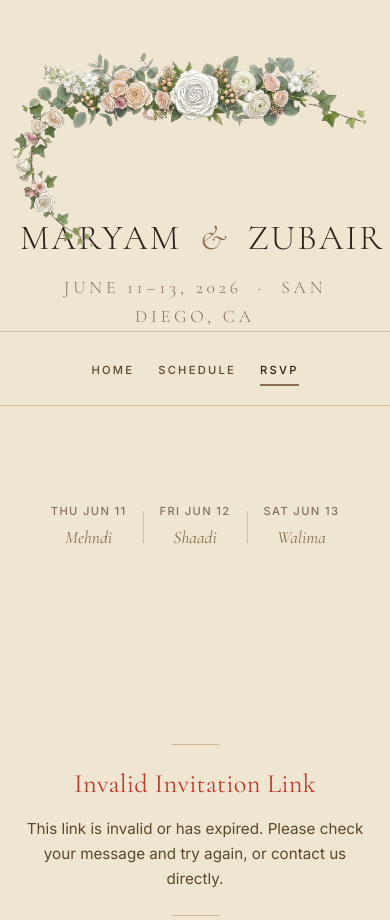
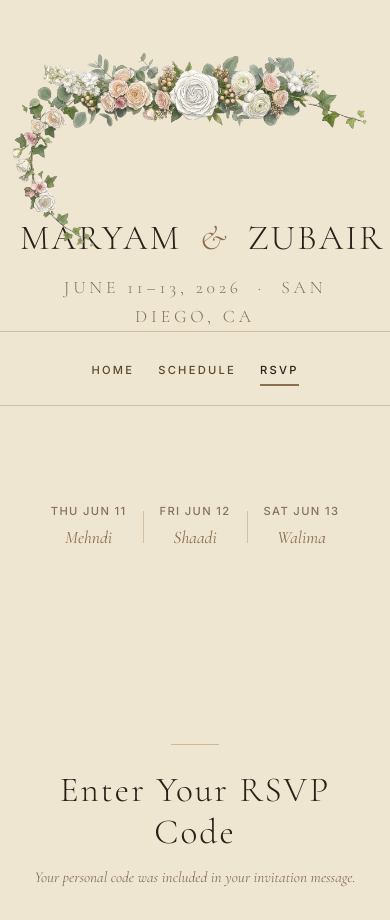
Before and after one commit to ZubairQazi/ZubairQazi.github.io, a Jekyll site: the page maryam/rsvp/index.html, which Jekyll copies as it is, in a window 390 px wide. Shown: the top 920 px of the page. Built offline with Jekyll 4.4.1, drawn with Linux system fonts in a browser that asks for light colours; nearby versions of some CDN libraries.

Commit message:
feat(rsvp): code-entry screen, dietary notes only, demo code shortcut, z-index fixes

```diff
--- a/maryam/css/styles.css
+++ b/maryam/css/styles.css
@@ -147,6 +147,7 @@
   position: relative;
   z-index: 1;
 }
+
 
 /* ── Petal layer ────────────────────────────────────────────────── */
 #petals-layer {
@@ -960,11 +961,9 @@
   font-weight: 700;
 }
 
-/* Meal details (only for hasMeal events, shown when attending=yes) */
+/* Dietary notes row (shown when attending=yes) */
 .event-meal-details {
-  display: grid;
-  grid-template-columns: 1fr 1fr;
-  gap: var(--space-4);
+  display: block;
   margin-top: var(--space-4);
   padding-top: var(--space-4);
   border-top: 1px solid var(--color-border);
@@ -975,7 +974,6 @@
 }
 
 @media (max-width: 520px) {
-  .event-meal-details { grid-template-columns: 1fr; }
   .event-row-top      { flex-direction: column; align-items: flex-start; }
   .attend-btns        { width: 100%; }
   .attend-btn         { flex: 1; justify-content: center; }
@@ -1155,25 +1153,77 @@
   color: var(--color-text-mid);
 }
 
-/* Error state (invalid token) */
-.rsvp-error-screen {
+/* Code-entry screen (shown when no/invalid token) */
+.rsvp-code-screen {
   text-align: center;
   padding-block: var(--space-16);
   display: none;
 }
 
-.rsvp-error-screen.visible {
+.rsvp-code-screen.visible {
   display: block;
 }
 
-.rsvp-error-screen h2 {
-  font-size: var(--text-2xl);
-  margin-bottom: var(--space-4);
-  color: var(--color-error);
+.rsvp-code-screen h2 {
+  font-family: var(--font-serif);
+  font-size: var(--text-3xl);
+  font-weight: 300;
+  letter-spacing: 0.06em;
+  margin-bottom: var(--space-3);
+  color: var(--color-text);
 }
 
-.rsvp-error-screen p {
-  color: var(--color-text-mid);
+.rsvp-code-hint {
+  font-family: var(--font-serif);
+  font-size: var(--text-base);
+  font-style: italic;
+  color: var(--color-text-light);
+  margin-bottom: var(--space-8);
+}
+
+.rsvp-code-form {
+  display: flex;
+  flex-direction: column;
+  align-items: center;
+  gap: var(--space-4);
+  max-width: 340px;
+  margin-inline: auto;
+}
+
+.rsvp-code-input {
+  font-family: var(--font-sans);
+  font-size: var(--text-base);
+  font-weight: 500;
+  letter-spacing: 0.18em;
+  text-align: center;
+  text-transform: uppercase;
+  color: var(--color-text);
+  background: var(--color-bg);
+  border: 1.5px solid var(--color-border);
+  border-radius: var(--radius);
+  padding: var(--space-4) var(--space-6);
+  outline: none;
+  width: 100%;
+  transition: border-color var(--dur-fast) var(--ease);
+}
+
+.rsvp-code-input:focus {
+  border-color: var(--color-accent);
+  box-shadow: 0 0 0 3px rgba(139,111,78,0.12);
+}
+
+.rsvp-code-input::placeholder {
+  letter-spacing: 0.08em;
+  text-transform: none;
+  color: var(--color-text-light);
+  font-weight: 400;
+}
+
+.rsvp-code-error {
+  margin-top: var(--space-2);
+  font-size: var(--text-sm);
+  color: var(--color-error);
+  min-height: 1.2em;
 }
 
 /* ══════════════════════════════════════════════════════════════════
--- a/maryam/js/rsvp.js
+++ b/maryam/js/rsvp.js
@@ -15,17 +15,10 @@
 const API_BASE = 'https://wedding-rsvp-worker.zubair-qazi-5b.workers.dev';
 
 const EVENT_META = {
-  mehndi: { label: 'Mehndi',  hasMeal: false },
-  shaadi: { label: 'Shaadi',  hasMeal: true  },
-  walima: { label: 'Walima',  hasMeal: true  },
+  mehndi: { label: 'Mehndi' },
+  shaadi: { label: 'Shaadi' },
+  walima: { label: 'Walima' },
 };
-
-const MEAL_OPTIONS = [
-  { value: 'chicken',    label: 'Chicken'    },
-  { value: 'fish',       label: 'Fish'       },
-  { value: 'vegetarian', label: 'Vegetarian' },
-  { value: 'vegan',      label: 'Vegan'      },
-];
 
 // ── Demo mock data ──────────────────────────────────────────────────
 const DEMO_DATA = {
@@ -67,29 +60,21 @@
     const key      = `${guest.id}:${evt}`;
     const existing = rsvpMap[key];
     const attending = existing?.attending;  // true | false | undefined
-    const mealChoice   = existing?.meal_choice   ?? '';
     const dietaryNotes = existing?.dietary_notes ?? '';
 
     const yesActive = attending === true  ? 'active yes-active' : '';
     const noActive  = attending === false ? 'active no-active'  : '';
     const detailHidden = attending === true ? '' : 'hidden';
 
-    const mealHtml = meta.hasMeal ? `
+    const mealHtml = `
       <div class="event-meal-details" id="meal-detail-${guest.id}-${evt}" ${detailHidden}>
-        <div class="field-group">
-          <label for="meal-${guest.id}-${evt}">Meal Choice</label>
-          <select id="meal-${guest.id}-${evt}">
-            <option value="" ${!mealChoice ? 'selected' : ''}>Select…</option>
-            ${MEAL_OPTIONS.map(o => `<option value="${o.value}"${mealChoice === o.value ? ' selected' : ''}>${o.label}</option>`).join('')}
-          </select>
-        </div>
         <div class="field-group">
           <label for="dietary-${guest.id}-${evt}">Dietary Notes</label>
           <input type="text" id="dietary-${guest.id}-${evt}"
             placeholder="Allergies, restrictions…" maxlength="500"
             value="${escapeHtml(dietaryNotes)}">
         </div>
-      </div>` : '';
+      </div>`;
 
     return `
       <div class="event-rsvp-row" data-guest-id="${guest.id}" data-event="${evt}">
@@ -139,18 +124,14 @@
         btn.classList.add('active', val === 'yes' ? 'yes-active' : 'no-active');
         btn.setAttribute('aria-pressed', 'true');
 
-        if (meta?.hasMeal) {
         const detail = document.getElementById(`meal-detail-${guestId}-${evt}`);
         if (detail) {
           if (val === 'yes') {
             detail.removeAttribute('hidden');
           } else {
             detail.setAttribute('hidden', '');
-              const mealSel = document.getElementById(`meal-${guestId}-${evt}`);
-              if (mealSel) mealSel.value = '';
             const dtInp = document.getElementById(`dietary-${guestId}-${evt}`);
             if (dtInp) dtInp.value = '';
-            }
           }
         }
 
@@ -205,12 +186,10 @@
     if (!active) { unanswered.push(row); return; }
 
     const attending    = active.dataset.val === 'yes';
-    const mealChoice   = (meta?.hasMeal && attending)
-      ? (document.getElementById(`meal-${guestId}-${evt}`)?.value || null) : null;
-    const dietaryNotes = (meta?.hasMeal && attending)
+    const dietaryNotes = attending
       ? (document.getElementById(`dietary-${guestId}-${evt}`)?.value?.trim() || null) : null;
 
-    responses.push({ guest_id: guestId, event: evt, attending, meal_choice: mealChoice, dietary_notes: dietaryNotes });
+    responses.push({ guest_id: guestId, event: evt, attending, dietary_notes: dietaryNotes });
   });
 
   return { responses, unanswered };
@@ -245,11 +224,36 @@
     return;
   }
 
+  // ── Code-entry helper ──
+  function showCodeEntry(errorMsg = '') {
+    hide('rsvp-loading');
+    const errEl = document.getElementById('rsvp-code-error');
+    if (errEl) errEl.textContent = errorMsg;
+    show('rsvp-code-screen');
+    const codeForm = document.getElementById('rsvp-code-form');
+    if (codeForm) {
+      codeForm.addEventListener('submit', (e) => {
+        e.preventDefault();
+        const input = document.getElementById('rsvp-code-input');
+        const code = input?.value?.trim() ?? '';
+        if (!code) {
+          if (errEl) errEl.textContent = 'Please enter your RSVP code.';
+          input?.focus();
+          return;
+        }
+        if (code.toLowerCase() === 'demo') {
+          window.location.href = `${window.location.pathname}?demo=1`;
+          return;
+        }
+        window.location.href = `${window.location.pathname}?t=${encodeURIComponent(code)}`;
+      }, { once: true });
+    }
+  }
+
   // ── Real token flow ──
   const token = getToken();
   if (!token || !/^[A-Za-z0-9_\-]{20,64}$/.test(token)) {
-    hide('rsvp-loading');
-    show('rsvp-error-screen');
+    showCodeEntry();
     return;
   }
 
@@ -262,8 +266,7 @@
     data = await res.json();
   } catch (err) {
     console.error('Failed to load invite:', err);
-    hide('rsvp-loading');
-    show('rsvp-error-screen');
+    showCodeEntry('Code not found. Please double-check and try again.');
     return;
   }
 
--- a/maryam/rsvp/index.html
+++ b/maryam/rsvp/index.html
@@ -72,11 +72,18 @@
             </div>
           </div>
 
-          <!-- Error: no/invalid token -->
-          <div id="rsvp-error-screen" class="rsvp-error-screen" aria-live="polite" role="alert">
+          <!-- Code entry (shown when no/invalid token in URL) -->
+          <div id="rsvp-code-screen" class="rsvp-code-screen" aria-live="polite">
             <div class="divider" aria-hidden="true"></div>
-            <h2>Invalid Invitation Link</h2>
-            <p>This link is invalid or has expired. Please check your message and try again, or contact us directly.</p>
+            <h2>Enter Your RSVP Code</h2>
+            <p class="rsvp-code-hint">Your personal code was included in your invitation message.</p>
+            <form id="rsvp-code-form" class="rsvp-code-form" novalidate>
+              <input type="text" id="rsvp-code-input" class="rsvp-code-input"
+                placeholder="Your code" autocomplete="off" spellcheck="false"
+                maxlength="64" autocapitalize="characters" aria-label="RSVP code">
+              <button type="submit" class="rsvp-submit-btn">Find My Invitation</button>
+            </form>
+            <p id="rsvp-code-error" class="rsvp-code-error" role="alert" aria-live="polite"></p>
             <div class="divider" aria-hidden="true"></div>
           </div>
 
```
Lines whose indentation alone changed are shown as unchanged.
